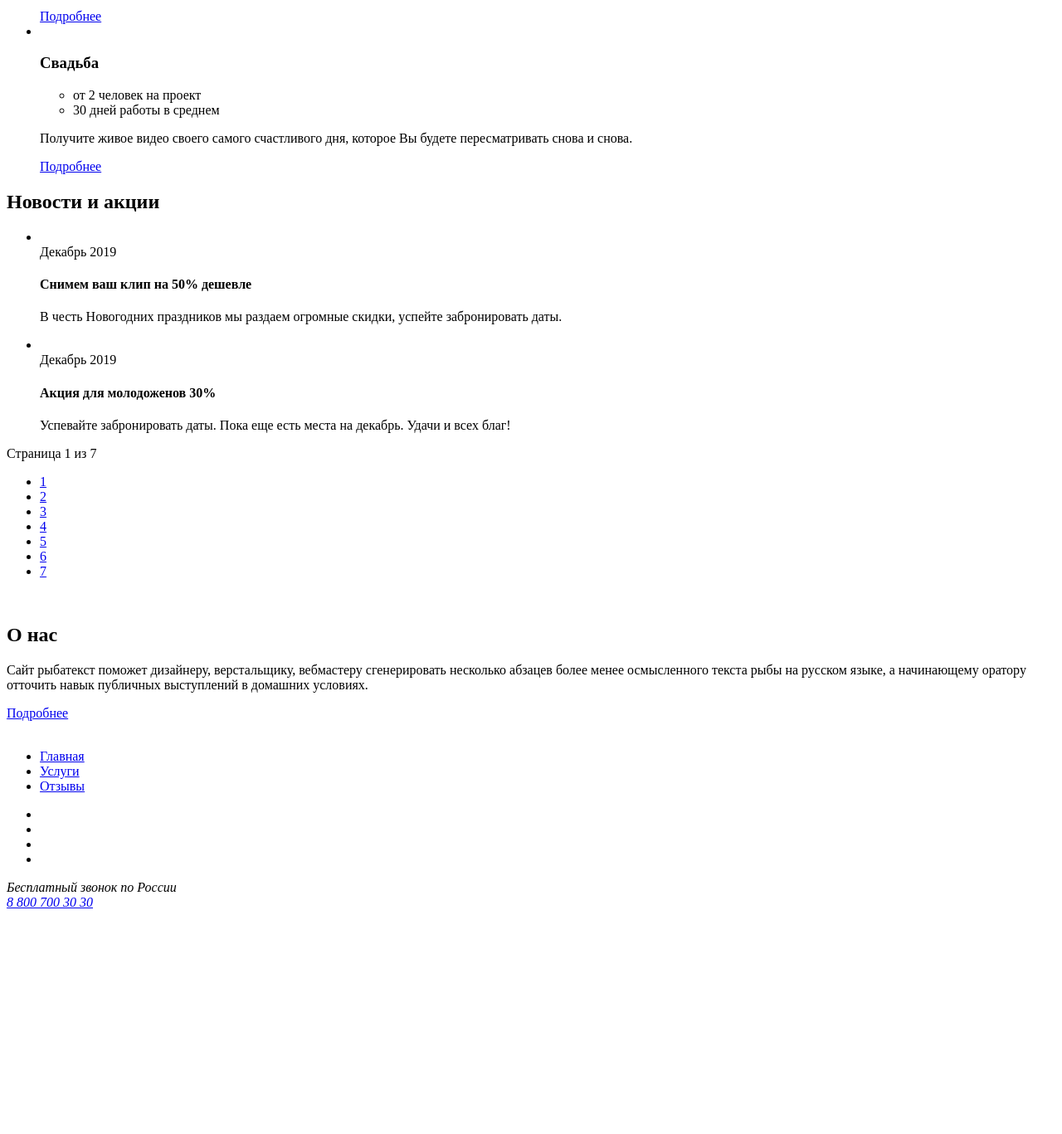
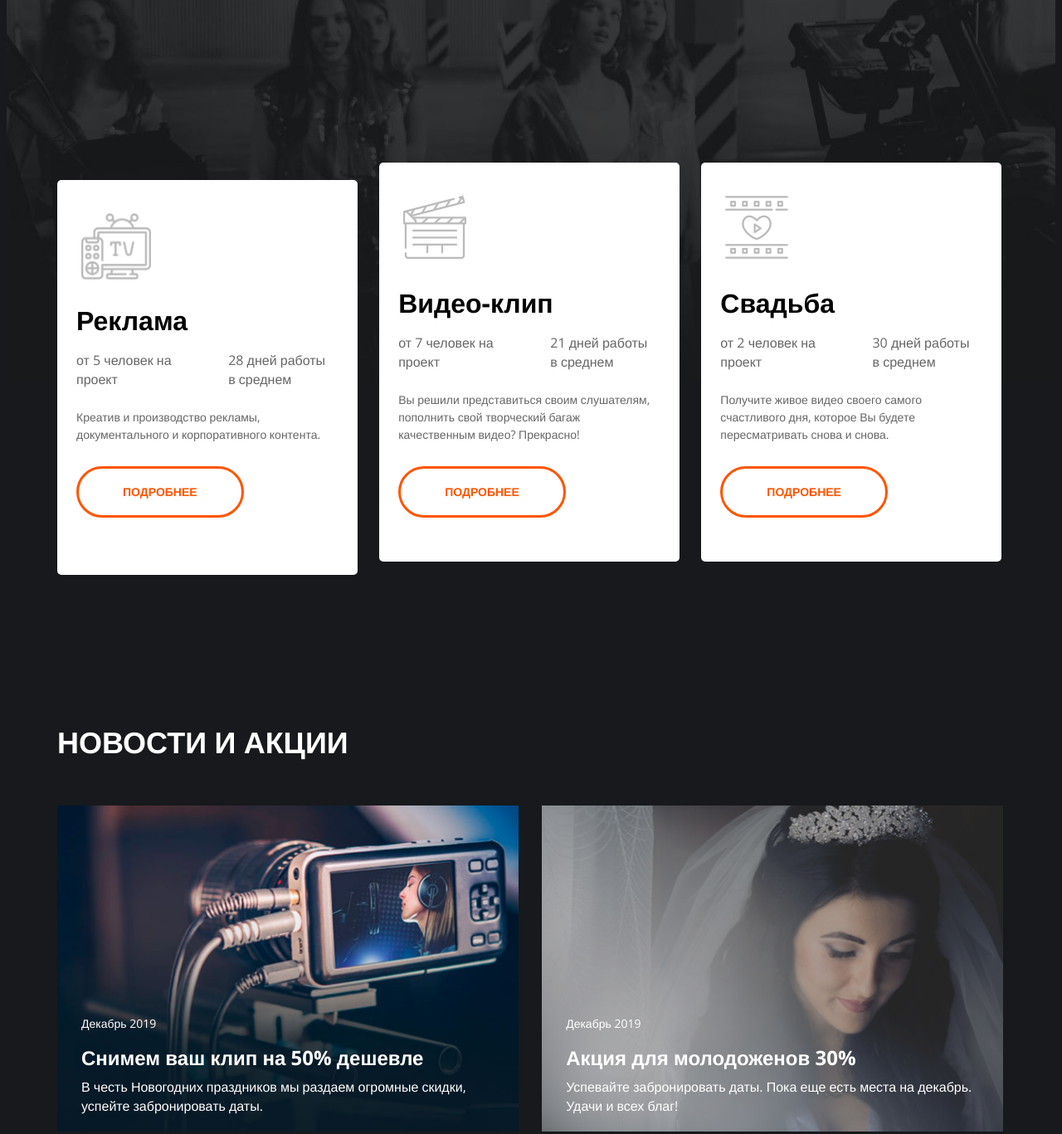
Before and after one commit to laranoona/video-production, a plain HTML site: page index.html in a window 1280 px wide. Shown: the part 601-1968 px from the top of the page at 83% size. Before the commit the page ends 1706 px from the top, so only its background shows below. Drawn offline with nearby package versions, Linux system fonts and the light colour scheme.

Commit message:
тз 2 недели

```diff
--- a/index.html
+++ b/index.html
@@ -5,26 +5,29 @@
     <meta charset="UTF-8">
     <meta http-equiv="X-UA-Compatible" content="IE=edge">
     <meta name="viewport" content="width=device-width, initial-scale=1.0">
+    <link href="https://fonts.googleapis.com/css2?family=Open+Sans:wght@400;700&display=swap" rel="stylesheet">
+    <link rel="stylesheet" href="./main.css">
     <title>Video Production</title>
 </head>
 
 <body>
-    <div class="wrapper">
+    <div class="wrapper mainpage-wrapper">
+        <section class="hero">
+            <div class="container">
                 <header class="header">
-            <div class="container">
                     <a href="/" class="logo">
-                    <img src="" alt="" class="logo__pic">
+                        <img src="./img/logo.png" alt="video production logo" class="logo__pic">
                     </a>
                     <nav class="menu">
                         <ul class="menu__list">
-                        <li class="menu__item">
+                            <li class="menu__item menu__item--active">
                                 <a href="#" class="menu__link">Главная</a>
                             </li>
                             <li class="menu__item">
                                 <a href="#" class="menu__link">Услуги</a>
                             </li>
                             <li class="menu__item">
-                            <a href="#" class="menu__title">Отзывы</a>
+                                <a href="#" class="menu__link">Отзывы</a>
                             </li>
                         </ul>
                     </nav>
@@ -32,23 +35,24 @@
                         <a href="tel:+78007003030" class="contacts__phone">8 800 700 30 30</a>
                         <div class="contacts__workhours">График работы</div>
                     </address>
+                </header>
+                <div class="hero__content">
+                    <div class="hero__text-section">
+                        <h1 class="hero__title">Снимем для вас креативное видео</h1>
+                        <h4 class="hero__subtitle">Креативный видеопродакшн полного цикла</h4>
+                        <a href="#" class="btn btn--color--orange">Подробнее</a>
                     </div>
-        </header>
-        <div class="page-content">
-            <main class="main-content">
-                <section class="banner">
-                    <div class="container">
-                        <h1 class="banner__title">Снимем для вас креативное видео</h1>
-                        <div class="banner__content">Креативный видеопродакшн полного цикла</div>
-                        <a href="#" class="button">Подробнее</a>
+                </div>
             </div>
         </section>
+
+        <main class="main-content">
             <section class="services">
                 <div class="container">
                     <ul class="services__list">
                         <li class="services__item">
                             <div class="services__icon">
-                                    <img src="" alt="" class="services__pic">
+                                <img src="./img/icons/adv.png" alt="" class="services__pic">
                             </div>
                             <div class="services__content">
                                 <h3 class="services__title">Реклама</h3>
@@ -62,15 +66,15 @@
                                 </ul>
                                 <p class="services__description">Креатив и производство рекламы, документального и
                                     корпоративного контента.</p>
-                                    <a href="#" class="button button_theme_transparent">Подробнее</a>
+                                <a href="#" class="btn btn--color--transparent">Подробнее</a>
                             </div>
                         </li>
                         <li class="services__item">
                             <div class="services__icon">
-                                    <img src="" alt="" class="services__pic">
+                                <img src="./img/icons/mv.png" alt="" class="services__pic">
                             </div>
                             <div class="services__content">
-                                    <h3 class="services__title">Видеоклип</h3>
+                                <h3 class="services__title">Видео-клип</h3>
                                 <ul class="services__options">
                                     <li class="services__option">
                                         <div class="services__staff-workperiod">от 7 человек на проект</div>
@@ -81,12 +85,12 @@
                                 </ul>
                                 <p class="services__description">Вы решили представиться своим слушателям, пополнить
                                     свой творческий багаж качественным видео? Прекрасно!</p>
-                                    <a href="#" class="button button_theme_transparent">Подробнее</a>
+                                <a href="#" class="btn btn--color--transparent">Подробнее</a>
                             </div>
                         </li>
                         <li class="services__item">
                             <div class="services__icon">
-                                    <img src="" alt="" class="services__pic">
+                                <img src="./img/icons/wed.png" alt="" class="services__pic">
                             </div>
                             <div class="services__content">
                                 <h3 class="services__title">Свадьба</h3>
@@ -100,7 +104,7 @@
                                 </ul>
                                 <p class="services__description">Получите живое видео своего самого счастливого дня,
                                     которое Вы будете пересматривать снова и снова.</p>
-                                    <a href="#" class="button button_theme_transparent">Подробнее</a>
+                                <a href="#" class="btn btn--color--transparent">Подробнее</a>
                             </div>
                         </li>
                     </ul>
@@ -108,37 +112,31 @@
             </section>
             <section class="promonews">
                 <div class="container">
-                        <div class="promonews__header">
                     <h2 class="promonews__title">Новости и акции</h2>
-                        </div>
                     <ul class="promonews__list">
                         <li class="promonews__item">
-                                <div class="promonews__pic">
-                                    <img src="" alt="" class="promonews__foto">
-                                </div>
+                            <img src="./img/main/camera.png" alt="Видеоклип за полцены" class="promonews__foto">
                             <div class="promonews__content">
-                                    <div class="promonews__date">Декабрь 2019</div>
+                                <time class="promonews__date">Декабрь 2019</time>
                                 <h4 class="promonews__name">Снимем ваш клип на 50% дешевле</h4>
-                                    <p class="promonews__desc">В честь Новогодних праздников мы раздаем огромные скидки,
-                                        успейте забронировать даты.</p>
+                                <div class="promonews__desc">В честь Новогодних праздников мы раздаем огромные скидки,
+                                    успейте забронировать даты.</div>
                             </div>
                         </li>
                         <li class="promonews__item">
-                                <div class="promonews__pic">
-                                    <img src="" alt="" class="promonews__foto">
-                                </div>
+                            <img src="./img/main/wedding.png" alt="Акция для молодоженов" class="promonews__foto">
                             <div class="promonews__content">
-                                    <div class="promonews__date">Декабрь 2019</div>
+                                <time class="promonews__date">Декабрь 2019</time>
                                 <h4 class="promonews__name">Акция для молодоженов 30%</h4>
-                                    <p class="promonews__desc">Успевайте забронировать даты. Пока еще есть места на
-                                        декабрь. Удачи и всех благ!</p>
+                                <div class="promonews__desc">Успевайте забронировать даты. Пока еще есть места на
+                                    декабрь. Удачи и всех благ!</div>
                             </div>
                         </li>
                     </ul>
                     <div class="paginator">
                         <div class="paginator__display">Страница 1 из 7</div>
                         <ul class="paginator__list">
-                                <li class="paginator__item">
+                            <li class="paginator__item paginator__item--active">
                                 <a href="#" class="paginator__link">1</a>
                             </li>
                             <li class="paginator__item">
@@ -165,24 +163,26 @@
             </section>
             <section class="company">
                 <div class="container">
-                        <div class="company__pic">
-                            <img src="" alt="" class="company__img">
+                    <div class="company__info">
+                        <div class="company__desc">
+                            <h2 class="company__title">О нас</h2>
+                            <div class="company__desc-text">
+                                <p>Сайт рыбатекст поможет дизайнеру, верстальщику, вебмастеру
+                                    сгенерировать несколько абзацев более менее осмысленного текста рыбы на русском
+                                    языке, а
+                                    начинающему оратору отточить навык публичных выступлений в домашних условиях.</p>
                             </div>
-                        <div class="company__info">
-                            <h2 class="company__title">О нас</h2>
-                            <p class="company__desc">Сайт рыбатекст поможет дизайнеру, верстальщику, вебмастеру
-                                сгенерировать несколько абзацев более менее осмысленного текста рыбы на русском языке, а
-                                начинающему оратору отточить навык публичных выступлений в домашних условиях.</p>
-                            <a href="#" class="button">Подробнее</a>
+                            <a href="#" class="btn btn--color--orange">Подробнее</a>
+                        </div>
                     </div>
                 </div>
             </section>
         </main>
-        </div>
-        <footer class="footer">
-            <div class="container">
+        <footer class="footer-container">
+            <div class="container footer-container__content">
+                <div class="footer">
                     <a href="/" class="logo">
-                    <img src="" alt="" class="logo__pic">
+                        <img src="./img/logo.png" alt="video production logo" class="logo__pic">
                     </a>
                     <nav class="menu">
                         <ul class="menu__list">
@@ -193,38 +193,29 @@
                                 <a href="#" class="menu__link">Услуги</a>
                             </li>
                             <li class="menu__item">
-                            <a href="#" class="menu__title">Отзывы</a>
+                                <a href="#" class="menu__link">Отзывы</a>
                             </li>
                         </ul>
                     </nav>
-                <div class="social">
-                    <ul class="social__list">
-                        <li class="social__item">
-                            <a href="#" class="social__link">
-                                <img src="" alt="" class="social__telegram">
-                            </a>
+                    <ul class="social">
+                        <li class="social__item social__item--icon--tg">
+                            <a href="#" class="social__link"></a>
                         </li>
-                        <li class="social__item">
-                            <a href="#" class="social__link">
-                                <img src="" alt="" class="social__vk">
-                            </a>
+                        <li class="social__item social__item--icon--vk">
+                            <a href="#" class="social__link"></a>
                         </li>
-                        <li class="social__item">
-                            <a href="#" class="social__link">
-                                <img src="" alt="" class="social__fb">
-                            </a>
+                        <li class="social__item social__item--icon--fb">
+                            <a href="#" class="social__link"></a>
                         </li>
-                        <li class="social__item">
-                            <a href="#" class="social__link">
-                                <img src="" alt="" class="social__insta">
-                            </a>
+                        <li class="social__item social__item--icon--ig">
+                            <a href="#" class="social__link"></a>
                         </li>
                     </ul>
-                </div>
                     <address class="contacts">
                         <div class="contacts__rate">Бесплатный звонок по России</div>
                         <a href="tel:+78007003030" class="contacts__phone">8 800 700 30 30</a>
                     </address>
+                </div>
             </div>
         </footer>
     </div>
--- /dev/null
+++ b/main.css
@@ -0,0 +1,435 @@
+body{
+    font-family: "Open Sans", Helvetica, sans-serif;
+    color: #fff;
+    font-size: 16px;
+    line-height: 1.42;
+    background: #17191C;
+    -webkit-font-smoothing: antialiased;
+    -moz-osx-font-smoothing: grayscale;
+}
+
+a{
+    color: inherit;
+}
+
+ul{
+    padding: 0;
+    margin: 0;
+}
+
+ul li{
+    list-style: none;
+}
+
+h1,h2,h3,h4{
+    margin: 0;
+    font-weight: normal;
+}
+
+p{
+    margin-top: 0;
+}
+
+*{
+    box-sizing: border-box;
+}
+
+.mainpage-wrapper{
+    background: url(./img/main/hero.png) center top no-repeat, url(./img/main/bottom-pic.png) center bottom no-repeat;
+}
+
+.container{
+    margin: 0 auto;
+    width: 1142px;
+}
+
+.hero{
+    margin-bottom: 233px;
+}
+
+.header{
+    height: 120px;
+    position: relative;
+    margin-bottom: 105px;
+}
+
+.logo{
+    display: block;
+    position: absolute;
+    top: 13px;
+    left: 0;
+}
+
+.menu{
+    position: absolute;
+    top: 31px;
+    left: 439px;
+}
+
+.footer .menu{
+    left: 328px;
+}
+
+.menu__item{
+    display: inline-block;
+    vertical-align: middle;
+    margin-right: 50px;
+}
+
+.menu__item--active .menu__link{
+    color:#FF3D00;
+}
+
+.menu__item:last-child{
+    margin-right: 0;
+}
+
+.menu__link{
+    font-size: 14px;
+    text-decoration: none;
+}
+
+.menu__link:hover{
+    color: #FF3D00;
+}
+
+.contacts{
+    position: absolute;
+    top: 21px;
+    right: 0;
+    font-style: normal;
+    text-align: right;
+}
+
+.contacts__phone{
+    text-decoration: none;
+    font-size: 26px;
+    line-height: 1;
+}
+
+.contacts__workhours{
+    color: #FF3D00;
+    font-size: 13px;
+    text-decoration: underline;
+}
+
+.contacts__rate{
+    color: #9A9A9A;
+    font-size: 11px;
+    margin-bottom: 5px;
+}
+
+.hero__text-section{
+    width: 780px;
+    margin: 0 auto;
+    text-align: center;
+}
+
+.hero__title{
+    font-size: 72px;
+    font-weight: bold;
+    line-height: 1.3;
+    margin-bottom: 21px;
+    text-transform: uppercase;
+    text-align: center;
+}
+
+.hero__subtitle{
+    font-size: 18px;
+    margin-bottom: 41px;
+    text-align: center;
+}
+
+.btn{
+    border-radius: 35px;
+    padding: 18px 53px;
+    font-size: 14px;
+    font-weight: bold;
+    text-transform: uppercase;
+    text-decoration: none;
+    display: inline-block;
+}
+
+.btn--color--orange{
+    background: #FF3D00;
+}
+
+.services{
+    margin-bottom: 176px;
+}
+
+.services__item{
+    min-height: 476px;
+    background: #fff;
+    border-radius: 5px;
+    display: inline-block;
+    margin-right: 22px;
+    width: 362px;
+}
+
+.services__item:last-child{
+    margin-right: 0;
+}
+
+.services__icon{
+    min-height: 116px;
+    position: relative;
+}
+
+.services__pic{
+    position: absolute;
+    margin: 40px 29px;
+}
+
+.services__content{
+    padding: 53px 23px;
+    color: #666666;
+    padding-top: 30px;
+}
+
+.services__title{
+    font-size: 32px;
+    font-weight: bold;
+    color: #000000;
+    margin-bottom: 15px;
+}
+
+.services__options{
+    margin-bottom: 24px;
+}
+
+.services__option{
+    display: inline-block;
+    vertical-align: top;
+    width: 124px;
+    margin-right: 55px;
+}
+
+.services__option:last-child{
+    margin-right: 0;
+}
+
+.services__description{
+    width: 306px;
+    margin-bottom: 28px;
+    font-size: 14px;
+    line-height: 1.5;
+}
+
+.btn--color--transparent{
+    color: #FF5500;
+    border: 3px solid #FF5500;
+}
+
+.btn--color--transparent:hover{
+    color: #fff;
+    border: 3px solid #FF5500;
+    background: #FF5500;
+}
+
+.promonews{
+    margin-bottom: 146px;
+}
+
+.promonews__title{
+    font-size: 36px;
+    font-weight: 800;
+    text-transform: uppercase;
+    margin-bottom: 51px;
+}
+
+.promonews__list{
+    margin-bottom: 52px;
+}
+
+.promonews__item{
+    width: 556px;
+    display: inline-block;
+    vertical-align: top;
+    margin-right: 24px;
+    position: relative;
+
+}
+
+.promonews__item:last-child{
+    margin-right: 0;
+}
+
+.promonews__foto{
+    display: block;
+    width: 100%;
+    height: 100%;
+    object-fit: cover;
+}
+
+.promonews__content{
+    position: absolute;
+    left: 0;
+    right: 0;
+    bottom: 0;
+    padding: 2px 29px;
+    min-height: 142px;
+}
+
+.promonews__date{
+    display: block;
+    font-size: 14px;
+    margin-bottom: 14px;
+}
+
+.promonews__name{
+    font-size: 24px;
+    font-weight: 700;
+    margin-bottom: 7px;
+}
+
+.paginator{
+    text-align: center;
+}
+
+.paginator__display, .paginator__list{
+    display: inline-block;
+    vertical-align: middle;
+}
+
+.paginator__display{
+    margin-right: 25px;
+}
+
+.paginator__item{
+    display: inline-block;
+    vertical-align: middle;
+    font-weight: 700;
+}
+
+.paginator__item--active .paginator__link{
+    background: #FF5500;
+}
+
+.paginator__link{
+    display: block;
+    width: 32px;
+    height: 32px;
+    border-radius: 50%;
+    text-decoration: none;
+    line-height: 32px;
+}
+
+.company{
+    margin-bottom: 53px;
+}
+
+.company__info::before, .company__desc{
+    display: inline-block;
+    vertical-align: top;
+}
+
+.company__info::before{
+    content: "";
+    width: 490px;
+    height: 505px;
+    background: url('./img/main/cameraman.png') center center / cover no-repeat;
+}
+
+.company__desc{
+    background: #fff;
+    padding: 66px 81px;
+    width: 785px;
+    min-height: 455px;
+    border-radius: 5px;
+    margin-left: -140px;
+    margin-top: 98px;
+}
+
+.company__title{
+    font-size: 36px;
+    font-weight: 800;
+    color: black;
+    text-transform: uppercase;
+    margin-bottom: 37px;
+}
+
+.company__desc-text{
+    color: #060606;
+    margin-bottom: 43px;
+}
+
+.company__desc-text p{
+    margin-bottom: 20px;
+    width: 501px;
+    line-height: 1.7;
+}
+
+.company__desc-text p:last-child{
+    margin-bottom: 0;
+}
+
+.company__desc .btn--color--orange{
+    padding: 18px 40px;
+}
+
+.footer-container__content{
+    border-top: 1px solid rgba(255, 255, 255, .1);
+}
+
+.footer{
+    height: 117px;
+    margin-top: 29px;
+    position: relative;
+}
+
+.social{
+    position: absolute;
+    top: 22px;
+    right: 265px;
+}
+
+.social__item{
+    display: inline-block;
+    vertical-align: middle;
+    margin-right: 6px;
+}
+
+.social__item:last-child{
+    margin-right: 0;
+}
+
+.social__link{
+    display: block;
+    text-decoration: none;
+    width: 36px;
+    height: 36px;
+    background: center center no-repeat;
+}
+
+.social__item--icon--tg .social__link{
+    background-image: url(./img/icons/tg.png);
+}
+
+.social__item--icon--tg .social__link:hover{
+    background-image: url(./img/icons/tg-h.png);
+}
+
+.social__item--icon--vk .social__link{
+    background-image: url(./img/icons/vk.png);
+}
+
+.social__item--icon--vk .social__link:hover{
+    background-image: url(./img/icons/vk-h.png);
+}
+
+.social__item--icon--fb .social__link{
+    background-image: url(./img/icons/fb.png);
+}
+
+.social__item--icon--fb .social__link:hover{
+    background-image: url(./img/icons/fb-h.png);
+}
+
+.social__item--icon--ig .social__link{
+    background-image: url(./img/icons/ig.png);
+}
+
+.social__item--icon--ig .social__link:hover{
+    background-image: url(./img/icons/ig-h.png);
+}
```
Also changed, not shown: img/icons/adv.png (added), img/icons/fb-h.png (added), img/icons/fb.png (added), img/icons/ig-h.png (added), img/icons/ig.png (added), img/icons/mv.png (added), img/icons/tg-h.png (added), img/icons/tg.png (added), img/icons/vk-h.png (added), img/icons/vk.png (added), img/icons/wed.png (added), img/logo.png (added), img/main/bottom-pic.png (added), img/main/camera.png (added), 3 more files. Lines whose indentation alone changed are shown as unchanged.
